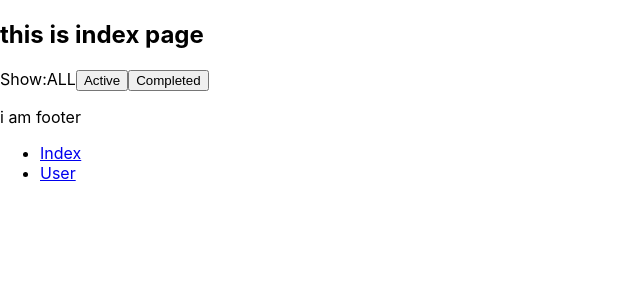
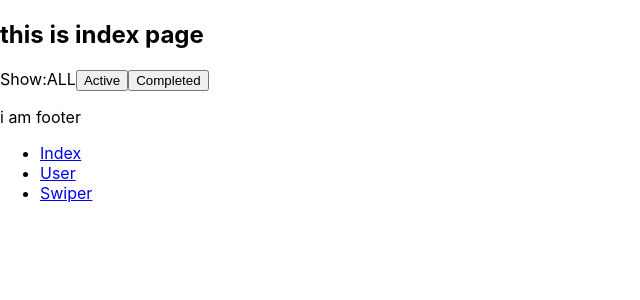
Before and after one commit to xieminhui/react-learnning, a React (Create React App) app: page /#/ in a window 1280 px wide. Shown: the top 300 px of the page, without its empty margins (0-640 px from the left). Built offline with nearby package versions, Linux system fonts and the light colour scheme.

Commit message:
add css module

```diff
--- a/package.json
+++ b/package.json
@@ -8,6 +8,7 @@
     "@testing-library/user-event": "^12.1.10",
     "react": "^17.0.2",
     "react-dom": "^17.0.2",
+    "react-redux": "^7.2.3",
     "react-router": "^5.2.0",
     "react-router-dom": "^5.2.0",
     "react-scripts": "4.0.3",
--- a/src/app/component/common/Footer.jsx
+++ b/src/app/component/common/Footer.jsx
@@ -15,6 +15,9 @@ export default function footer () {
         <li>
           <Link to="/user">User</Link>
         </li>
+        <li>
+          <Link to="/swiper">Swiper</Link>
+        </li>
       </ul>
     </>
   )
--- /dev/null
+++ b/src/app/pages/swiper/index.css
@@ -0,0 +1,5 @@
+.swiper {
+    width: 200px;
+    height: 400px;
+    background: #664477;
+}
--- /dev/null
+++ b/src/app/pages/swiper/index.jsx
@@ -0,0 +1,10 @@
+
+import styles from './index.css'
+
+const Swiper = () => (
+    <div className={styles.swiper}>
+        ..
+    </div>
+)
+
+export default Swiper;
```
Also changed, not shown: src/app/router/index.jsx (+7 -2 lines).
